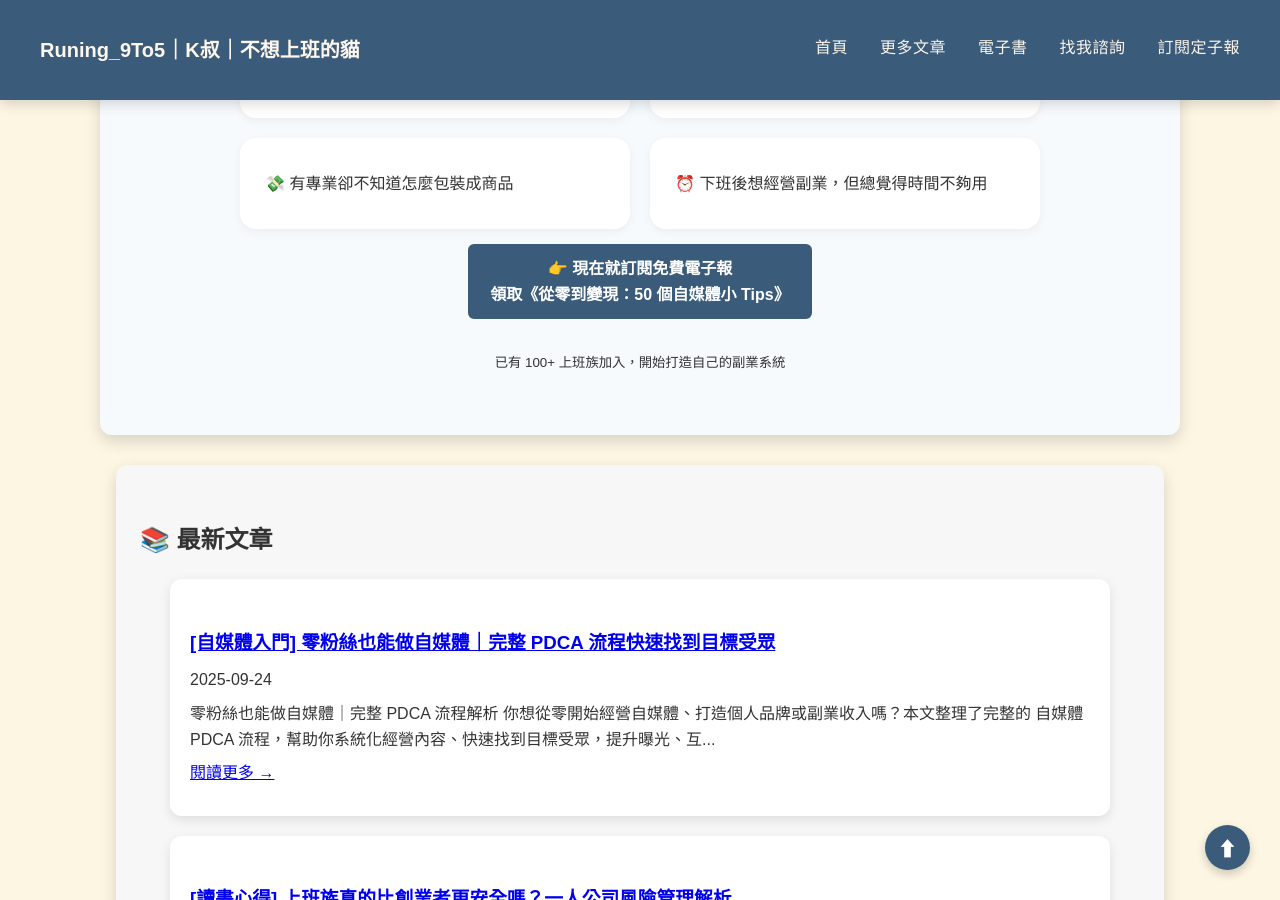
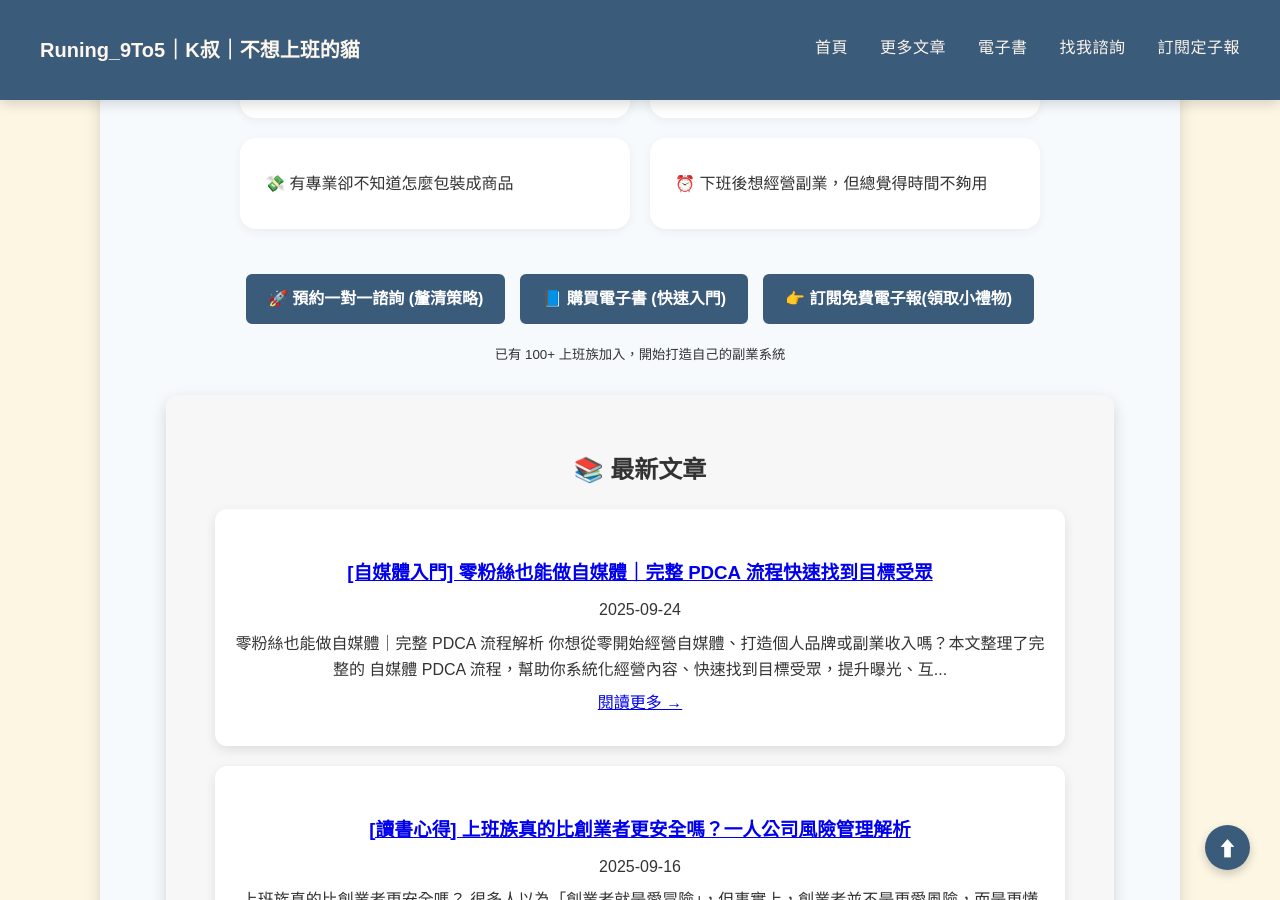
Before and after one commit to KenHAI666/Runing9TO5, a Jekyll site: the page built from index.md, in a window 1280 px wide and 900 px high, scrolled down 904 px. Built offline with Jekyll 4.4.1, drawn with Linux system fonts in a browser that asks for light colours.

Commit message:
Update index.md

```diff
--- a/index.md
+++ b/index.md
@@ -68,10 +68,20 @@
       <p>⏰ 下班後想經營副業，但總覺得時間不夠用</p>
     </div>
   </div>
-     <a href="#subscribe" class="btn-external" style="margin-bottom:30px;">👉 現在就訂閱免費電子報<br>領取《從零到變現：50 個自媒體小 Tips》</a>
-  <br>
-  <small>已有 100+ 上班族加入，開始打造自己的副業系統</small>
-</section>
+   <div style="display: flex; flex-wrap: wrap; justify-content: center; gap: 15px; margin-top: 30px;">
+
+  <a href="/contact" class="btn-external">
+     🚀 預約一對一諮詢 (釐清策略)
+  </a>
+  <a href="/resources" class="btn-external">
+     📘 購買電子書 (快速入門)
+  </a>
+  <a href="#subscribe" class="btn-external">
+     👉 訂閱免費電子報(領取小禮物)
+  </a>
+</div>
+
+<small style="display:block; margin-top:20px;">已有 100+ 上班族加入，開始打造自己的副業系統</small>
 
 <!-- 最新文章區 -->
 <section class="card-section" style="background:#f7f7f7;">
```
